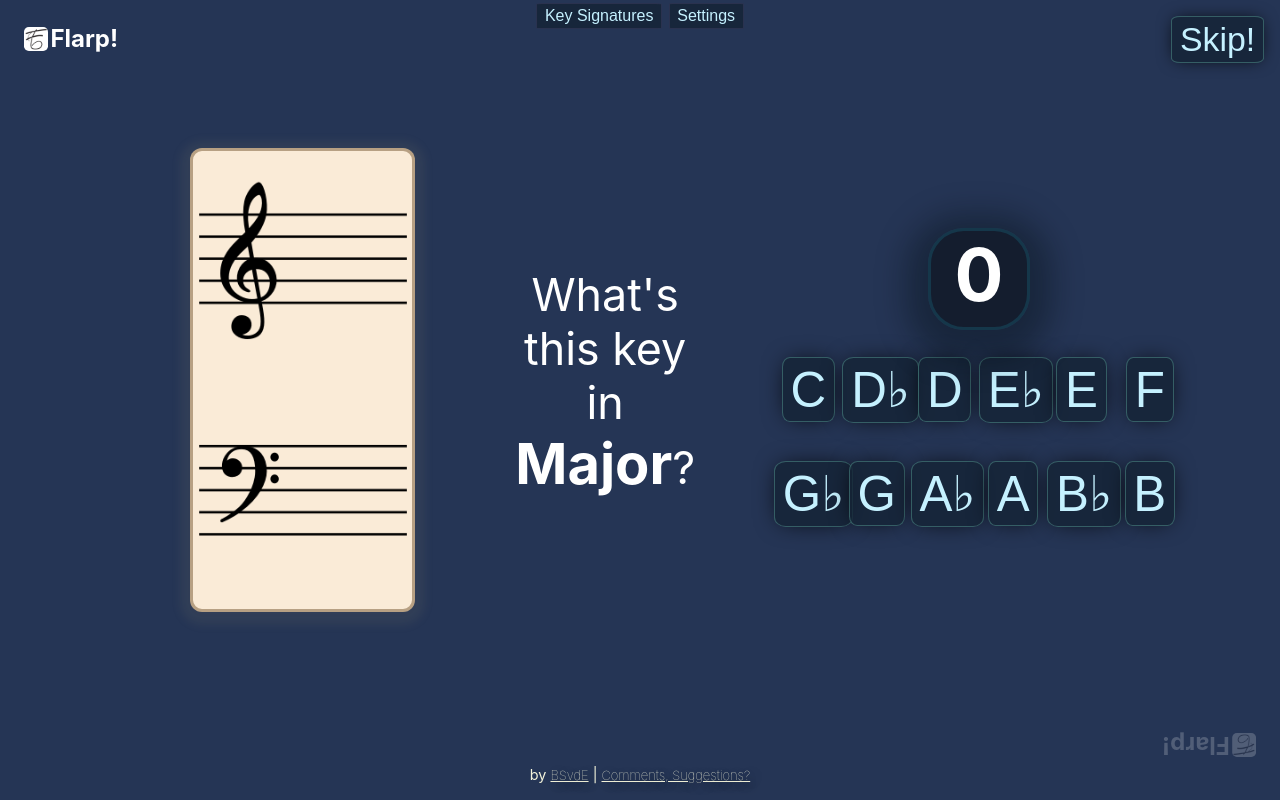
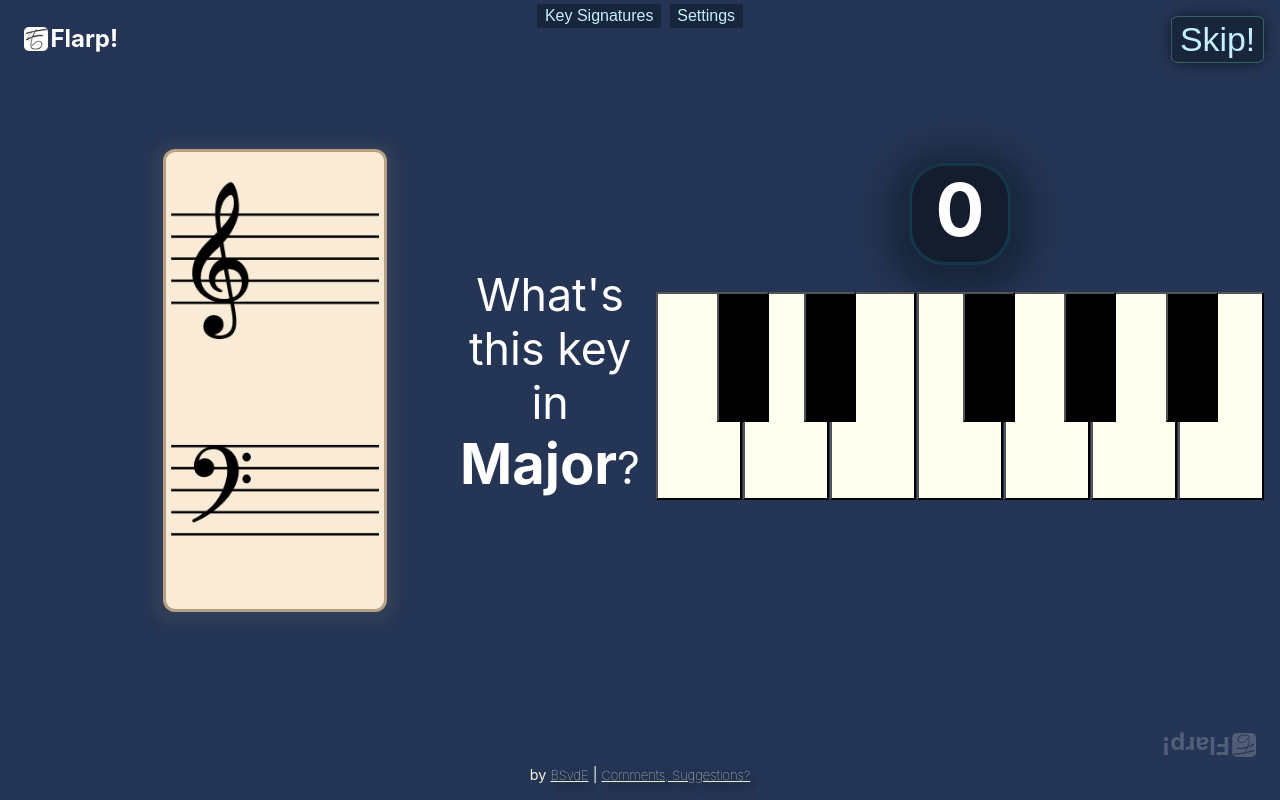
Before and after one commit to bsantero/flarp-music-quiz, a React (Create React App) app: page / in a window 1280 px wide. Built offline with nearby package versions, Linux system fonts and the light colour scheme.

Commit message:
Added working keyboard input

```diff
--- a/src/components/QuizKeySigs/QuizKeySigs.js
+++ b/src/components/QuizKeySigs/QuizKeySigs.js
@@ -13,7 +13,7 @@ const random = require('@aspiesoft/random-number-js');
 
 const DEFAULT_NEW_GAME = true;
 const DEFAULT_ANSWER = { pitch: '0', mode: 'major' };
-const DEFAULT_INPUT_TYPE = 'chromatic';
+const DEFAULT_INPUT_TYPE = 'keyboard';
 // [ 'chromatic', 'keyboard', 'circlefifths' ]
 const DEFAULT_MODE_PREF = 'qualities'; // Major | Minor
 // const DEFAULT_MODE_PREF = 'modes'; // Only modes
@@ -33,6 +33,7 @@ export function QuizModule() {
   const [modePref, updateModePref] = useState(DEFAULT_MODE_PREF);
   const [wrongGuesses, updateWrongGuesses] = useState([]);
   const [inputType, updateInputType] = useState(DEFAULT_INPUT_TYPE);
+  const [userPrefRotate, updatePrefRotate] = useState(DEFAULT_ROTATE_PREF);
 
   function getInputType(p) {
     const arr = ['chromatic', 'keyboard', 'circlefifths'];
@@ -200,30 +201,44 @@ export function QuizModule() {
     console.log(`\t${inputType}`);
     console.log(`\tWrongs: ${wrongGuesses}`);
 
-    let className = 'themed-button';
+    let className = '';
+    let keyClassName;
 
     function NewButton(props) {
-      return (
-        <div className="tick">
-          <div className="label">
+      if (inputType == 'keyboard') {
+        return (
+          <div className={props.containerStyle}>
+            {/* <div className="label"> */}
+            <button
+              className={props.styles}
+              onClick={() => handleClick(props)}
+            ></button>
+            {/* </div> */}
+          </div>
+        );
+      } else {
+        return (
+          <div className={props.containerStyle}>
+            {/* <div className="label"> */}
             <button className={props.styles} onClick={() => handleClick(props)}>
               {props.label}
             </button>
+            {/* </div> */}
           </div>
-        </div>
-      );
+        );
+      }
     }
 
     // Generate new array of inputs
     const chromaticKeys = Object.keys(keySigs);
     console.log(chromaticKeys); // ['0', '1', '2', '3', '4', '5', '6', '7', '8', '9', '10', '11'];
     let newKeys;
-    switch (answerMode) {
-      case 'major':
+    switch (userPrefRotate) {
+      case 'false':
         newKeys = chromaticKeys;
         console.log(newKeys);
         break;
-      case 'minor':
+      case 'true':
         newKeys = reorder(chromaticKeys, 9); // ['0', '1', '2', '3', '4', '5', '6', '7', '8', '9', '10', '11'];
         console.log(newKeys);
         break;
@@ -238,7 +253,6 @@ export function QuizModule() {
       let note;
       let name;
       let isWinner;
-      console.log(`Building ${i} as: ${chromatic[i].label}`);
 
       if (i == answerPitch) {
         isWinner = true;
@@ -256,10 +270,37 @@ export function QuizModule() {
 
       if (wrongGuesses.includes(i)) {
         console.log(`\tis wrong`);
-        className = 'themed-button loser';
+        className = className + ' loser';
+      }
+
+      if (inputType == 'keyboard') {
+        switch (parseInt(i)) {
+          case 0:
+          case 2:
+          case 4:
+          case 5:
+          case 7:
+          case 9:
+          case 11:
+            console.log(`key ${i} is white`);
+            keyClassName = `piano-key white key-${i}`;
+            className = 'white-btn';
+            break;
+          case 1:
+          case 3:
+          case 6:
+          case 8:
+          case 10:
+            console.log(`key ${i} is black`);
+            keyClassName = `piano-key black key-${i}`;
+            className = 'black-btn';
+            break;
+        }
       } else {
         className = 'themed-button';
+        keyClassName = `tick key-${i}`;
       }
+
       buttons.push(
         <NewButton
           btnKey={i}
@@ -267,6 +308,7 @@ export function QuizModule() {
           wrongs={wrongGuesses}
           updateWrongs={updateWrongGuesses}
           styles={className}
+          containerStyle={keyClassName}
           key={i}
           label={name}
         />
@@ -280,6 +322,8 @@ export function QuizModule() {
     let parentClass;
     let childClass;
     let label;
+    console.log('inputType will be:');
+    console.log(inputType);
     switch (inputType) {
       case 'circlefifths':
         parentClass = 'child input-button-container circleOfFifths';
@@ -287,13 +331,15 @@ export function QuizModule() {
         label = 'Circle of Fifths';
         break;
       case 'keyboard':
-        parentClass = 'child input-button-container piano-container';
+        parentClass = 'child input-button-container keyboard-container';
         childClass = 'piano';
         label = 'Keyboard';
+        break;
       case 'chromatic':
         parentClass = 'child input-button-container chromatic-container';
         childClass = 'chromatic';
         label = 'chromatic';
+        break;
     }
 
     return (
--- a/src/components/QuizKeySigs/styles/style.css
+++ b/src/components/QuizKeySigs/styles/style.css
@@ -24,9 +24,6 @@
   background-color: #00000073;
   font-size: calc(var(--button-text) * 1.5);
   box-shadow: 0 8px 30px 22px rgba(4, 12, 14, 0.35);
-}
-
-.Score h5 {
 }
 
 .Skip-button:hover,
@@ -58,6 +55,7 @@
 }
 
 .input-button-container {
+  min-width: 50%;
   position: relative;
   display: flex;
   align-items: center;
@@ -65,6 +63,7 @@
   order: 4;
 }
 
+.keyboard-container .score-container,
 .chromatic-container .score-container {
   position: relative;
   grid-column-start: 1;
@@ -75,12 +74,120 @@
 
 .chromatic-container .chromatic {
   display: grid;
-  grid-template-columns: 16% 16% 16% 16% 16% 16%;
-  grid-template-rows: 6em 4em 4em;
+  grid-template-columns: repeat(6, 1fr);
+  grid-template-rows: 6em 3.5em 4.5em;
 }
 
-.chromatic-container .chromatic .tick {
-  /* display: flex; */
+.keyboard-container .piano {
+  display: grid;
+  width: 95%;
+  grid-template-columns: repeat(42, 1fr);
+  grid-template-rows: 6em 5em 8em;
+}
+
+.key-0,
+.key-2,
+.key-4,
+.key-5,
+.key-7,
+.key-9,
+.key-11 {
+  grid-row-start: 3;
+  grid-row-end: 3;
+}
+
+.key-0 {
+  grid-column-start: 1;
+  grid-column-end: 7;
+}
+.key-2 {
+  grid-column-start: 7;
+  grid-column-end: 13;
+}
+.key-4 {
+  grid-column-start: 13;
+  grid-column-end: 19;
+}
+.key-5 {
+  grid-column-start: 19;
+  grid-column-end: 25;
+}
+.key-7 {
+  grid-column-start: 25;
+  grid-column-end: 31;
+}
+.key-9 {
+  grid-column-start: 31;
+  grid-column-end: 37;
+}
+.key-11 {
+  grid-column-start: 37;
+  grid-column-end: 43;
+}
+
+// Black keys
+.key-1,
+.key-3,
+.key-6,
+.key-8,
+.key-10 {
+  grid-row-start: 2;
+  grid-row-end: 2;
+}
+
+.key-1 {
+  grid-column-start: 5;
+  grid-column-end: 9;
+}
+.key-3 {
+  grid-column-start: 11;
+  grid-column-end: 15;
+}
+.key-6 {
+  grid-column-start: 22;
+  grid-column-end: 26;
+  left: 10%;
+}
+.key-8 {
+  grid-column-start: 29;
+  grid-column-end: 33;
+}
+.key-10 {
+  grid-column-start: 36;
+  grid-column-end: 40;
+  right: 10%;
+}
+
+.piano-key.white {
+  z-index: 4;
+  position: relative;
+  bottom: 5em;
+}
+
+.piano-key.white label,
+.piano-key.white .white-btn {
+  background-color: ivory;
+  height: 100%;
+  width: 99%;
+}
+
+.piano-key.black {
+  z-index: 5;
+}
+
+.piano-key.black label,
+.piano-key.black .black-btn {
+  background-color: #000000;
+  height: 100%;
+  width: 90%;
+}
+
+.keyboard-container .score-container {
+  grid-column-end: end;
+}
+
+.keyboard-container .keyboard {
+  background-color: ivory;
 }
 
 .circleOfFifths {
```
